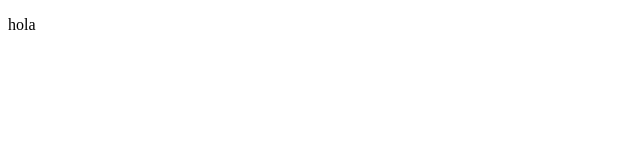
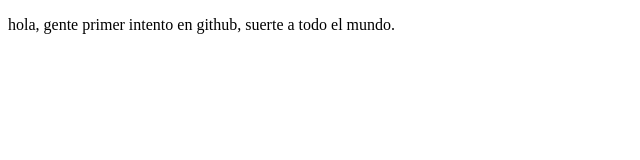
Before and after one commit to blob60/silver-chainsaw, a plain HTML site: page index.html in a window 1280 px wide. Shown: the whole page, without its empty margins (0-640 px from the left). Drawn offline with Linux system fonts and the light colour scheme.

Commit message:
first commit

```diff
--- a/index.html
+++ b/index.html
@@ -8,7 +8,7 @@
 </head>
 <body>
     <p>
-      hola
+      hola, gente primer intento en github, suerte a todo el mundo.
     </p>
 </body>
 </html>
```
